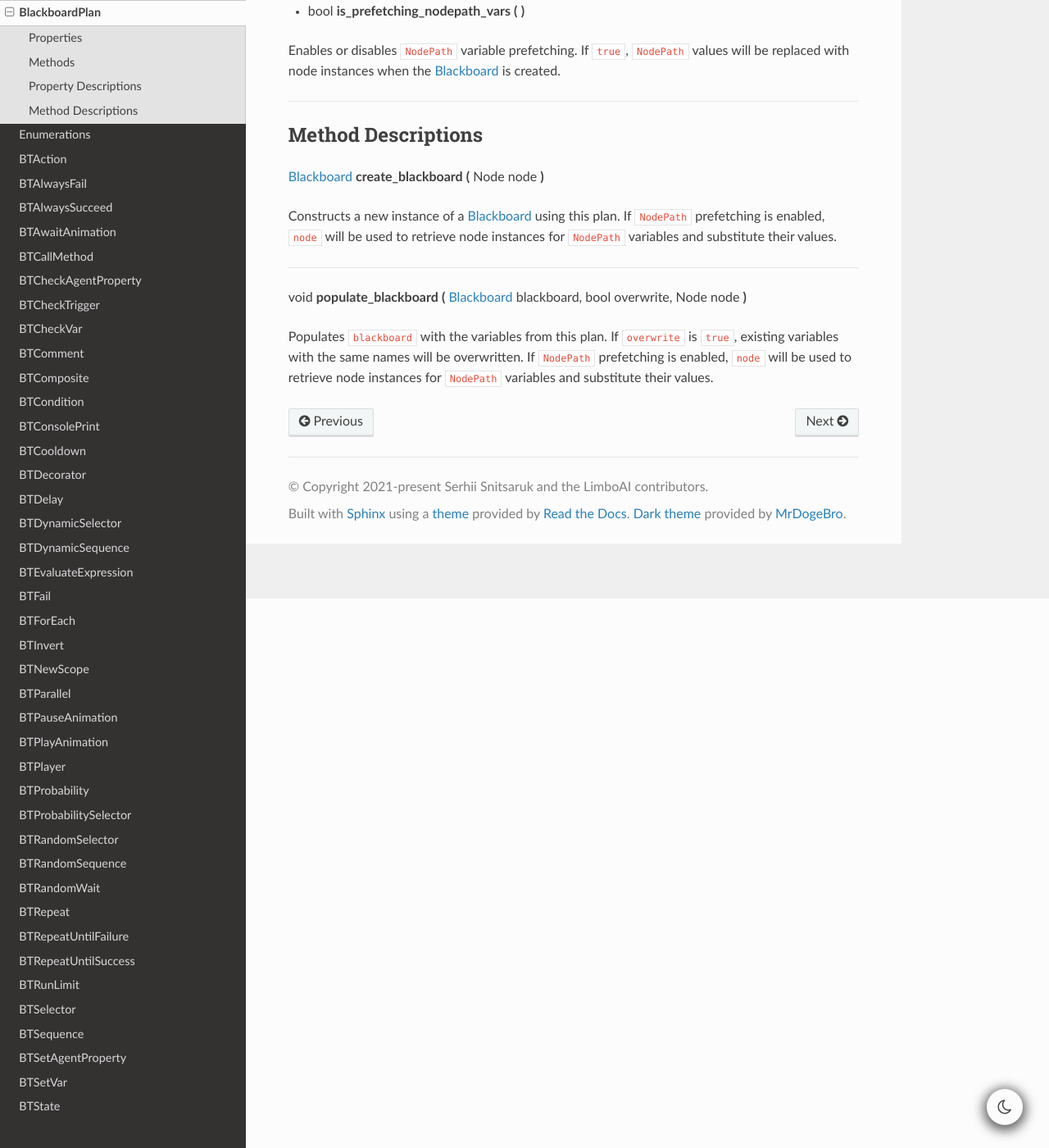
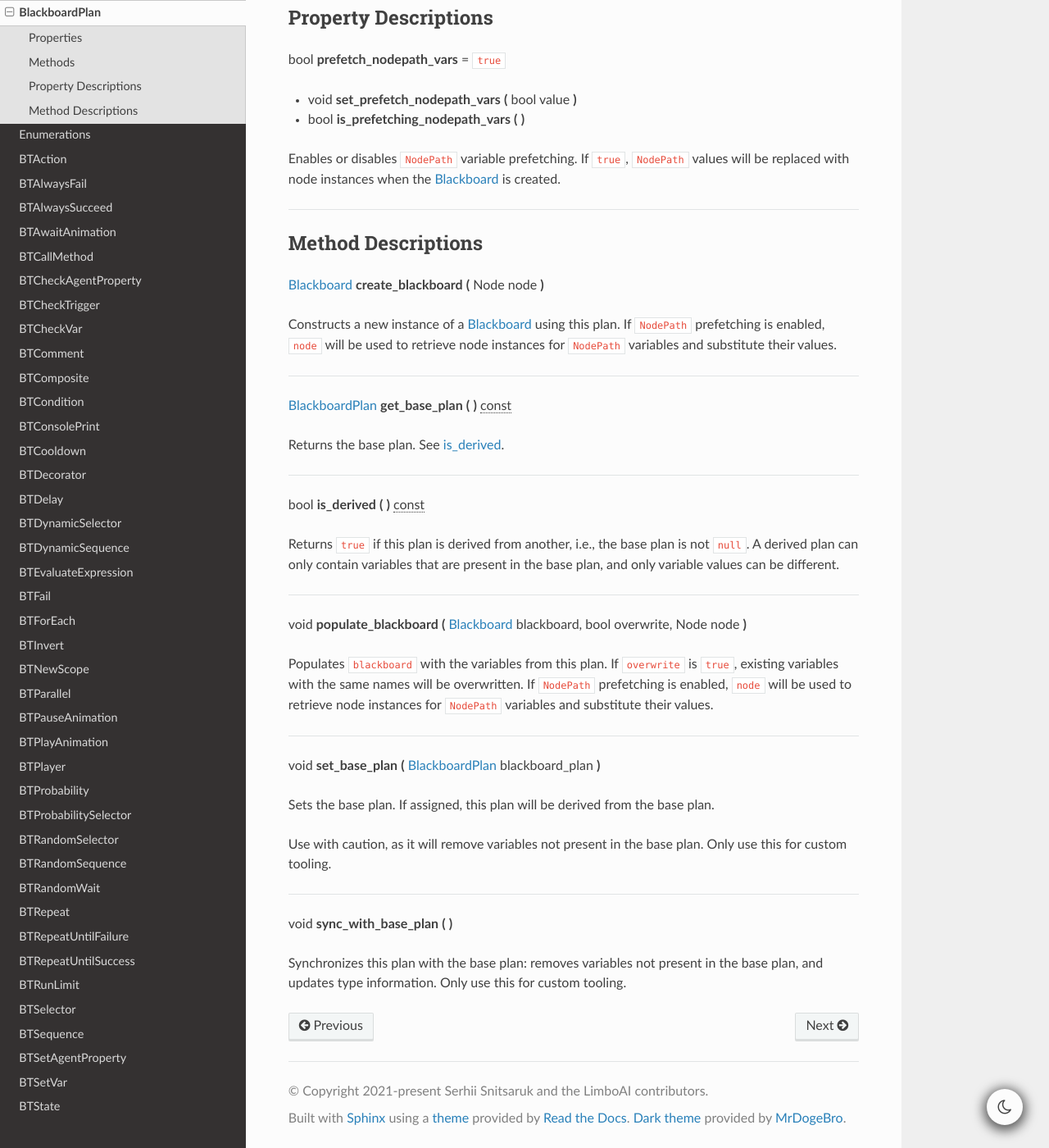
Before and after one commit to limbonaut/limboai, a Sphinx documentation site: the page built from doc/source/classes/class_blackboardplan.rst, in a window 1280 px wide and 1400 px high, scrolled down 670 px. Shown: the whole window at 82% size. Built offline with Sphinx 7.4.7 and the Read the Docs theme 2.0.0, drawn with Linux system fonts in a browser that asks for light colours; pages that are not in the unit, such as notebooks, are missing from menus; some of the changed text lies outside the part shown.

Commit message:
Expose additional `BlackboardPlan` methods for custom tooling

```diff
--- a/doc/source/classes/class_blackboardplan.rst
+++ b/doc/source/classes/class_blackboardplan.rst
@@ -34,11 +34,19 @@ Methods
 .. table::
    :widths: auto
 
-   +-------------------------------------+-------------------------------------------------------------------------------------------------------------------------------------------------------------------+
-   | :ref:`Blackboard<class_Blackboard>` | :ref:`create_blackboard<class_BlackboardPlan_method_create_blackboard>` **(** Node node **)**                                                                     |
-   +-------------------------------------+-------------------------------------------------------------------------------------------------------------------------------------------------------------------+
-   | void                                | :ref:`populate_blackboard<class_BlackboardPlan_method_populate_blackboard>` **(** :ref:`Blackboard<class_Blackboard>` blackboard, bool overwrite, Node node **)** |
-   +-------------------------------------+-------------------------------------------------------------------------------------------------------------------------------------------------------------------+
+   +---------------------------------------------+-------------------------------------------------------------------------------------------------------------------------------------------------------------------+
+   | :ref:`Blackboard<class_Blackboard>`         | :ref:`create_blackboard<class_BlackboardPlan_method_create_blackboard>` **(** Node node **)**                                                                     |
+   +---------------------------------------------+-------------------------------------------------------------------------------------------------------------------------------------------------------------------+
+   | :ref:`BlackboardPlan<class_BlackboardPlan>` | :ref:`get_base_plan<class_BlackboardPlan_method_get_base_plan>` **(** **)** |const|                                                                               |
+   +---------------------------------------------+-------------------------------------------------------------------------------------------------------------------------------------------------------------------+
+   | bool                                        | :ref:`is_derived<class_BlackboardPlan_method_is_derived>` **(** **)** |const|                                                                                     |
+   +---------------------------------------------+-------------------------------------------------------------------------------------------------------------------------------------------------------------------+
+   | void                                        | :ref:`populate_blackboard<class_BlackboardPlan_method_populate_blackboard>` **(** :ref:`Blackboard<class_Blackboard>` blackboard, bool overwrite, Node node **)** |
+   +---------------------------------------------+-------------------------------------------------------------------------------------------------------------------------------------------------------------------+
+   | void                                        | :ref:`set_base_plan<class_BlackboardPlan_method_set_base_plan>` **(** :ref:`BlackboardPlan<class_BlackboardPlan>` blackboard_plan **)**                           |
+   +---------------------------------------------+-------------------------------------------------------------------------------------------------------------------------------------------------------------------+
+   | void                                        | :ref:`sync_with_base_plan<class_BlackboardPlan_method_sync_with_base_plan>` **(** **)**                                                                           |
+   +---------------------------------------------+-------------------------------------------------------------------------------------------------------------------------------------------------------------------+
 
 .. rst-class:: classref-section-separator
 
@@ -83,6 +91,30 @@ Constructs a new instance of a :ref:`Blackboard<class_Blackboard>` using this pl
 
 ----
 
+.. _class_BlackboardPlan_method_get_base_plan:
+
+.. rst-class:: classref-method
+
+:ref:`BlackboardPlan<class_BlackboardPlan>` **get_base_plan** **(** **)** |const|
+
+Returns the base plan. See :ref:`is_derived<class_BlackboardPlan_method_is_derived>`.
+
+.. rst-class:: classref-item-separator
+
+----
+
+.. _class_BlackboardPlan_method_is_derived:
+
+.. rst-class:: classref-method
+
+bool **is_derived** **(** **)** |const|
+
+Returns ``true`` if this plan is derived from another, i.e., the base plan is not ``null``. A derived plan can only contain variables that are present in the base plan, and only variable values can be different.
+
+.. rst-class:: classref-item-separator
+
+----
+
 .. _class_BlackboardPlan_method_populate_blackboard:
 
 .. rst-class:: classref-method
@@ -91,6 +123,32 @@ void **populate_blackboard** **(** :ref:`Blackboard<class_Blackboard>` blackboar
 
 Populates ``blackboard`` with the variables from this plan. If ``overwrite`` is ``true``, existing variables with the same names will be overwritten. If ``NodePath`` prefetching is enabled, ``node`` will be used to retrieve node instances for ``NodePath`` variables and substitute their values.
 
+.. rst-class:: classref-item-separator
+
+----
+
+.. _class_BlackboardPlan_method_set_base_plan:
+
+.. rst-class:: classref-method
+
+void **set_base_plan** **(** :ref:`BlackboardPlan<class_BlackboardPlan>` blackboard_plan **)**
+
+Sets the base plan. If assigned, this plan will be derived from the base plan.
+
+Use with caution, as it will remove variables not present in the base plan. Only use this for custom tooling.
+
+.. rst-class:: classref-item-separator
+
+----
+
+.. _class_BlackboardPlan_method_sync_with_base_plan:
+
+.. rst-class:: classref-method
+
+void **sync_with_base_plan** **(** **)**
+
+Synchronizes this plan with the base plan: removes variables not present in the base plan, and updates type information. Only use this for custom tooling.
+
 .. |virtual| replace:: :abbr:`virtual (This method should typically be overridden by the user to have any effect.)`
 .. |const| replace:: :abbr:`const (This method has no side effects. It doesn't modify any of the instance's member variables.)`
 .. |vararg| replace:: :abbr:`vararg (This method accepts any number of arguments after the ones described here.)`
```
Also changed, not shown: doc/source/classes/class_behaviortreeview.rst (+14 -0 lines), 3 other files.
